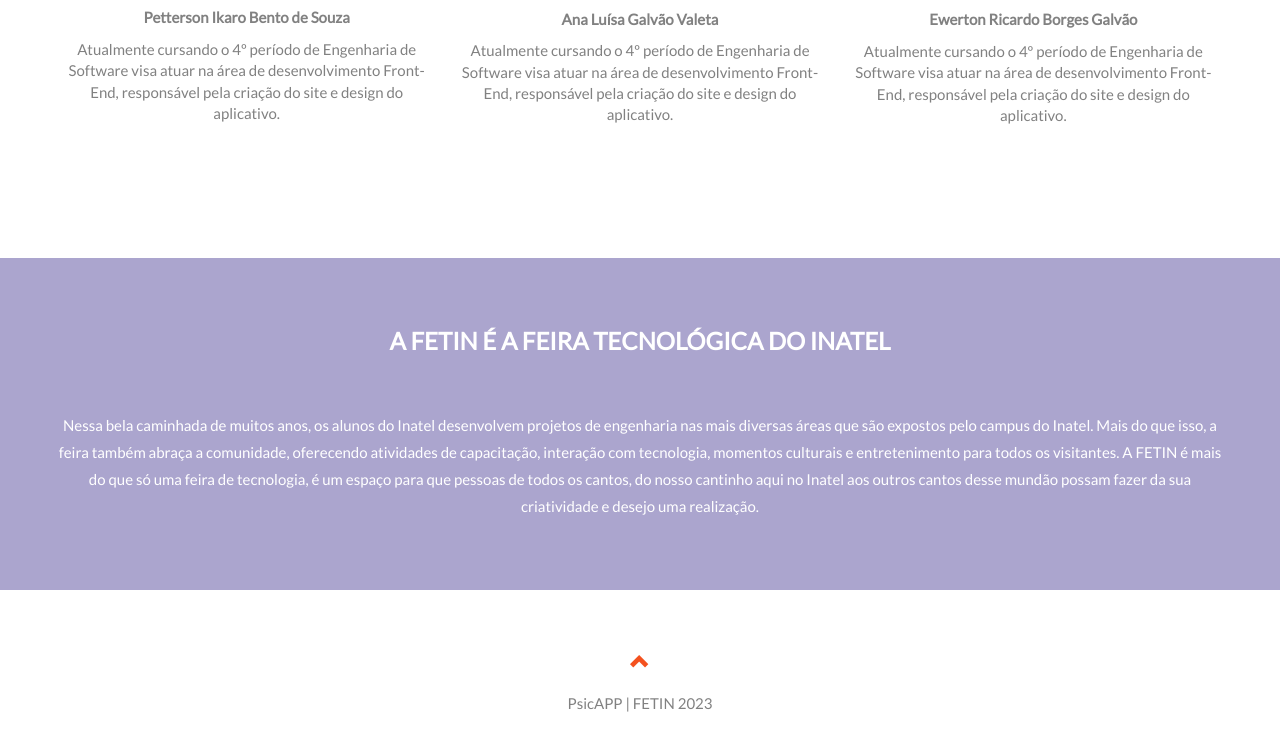
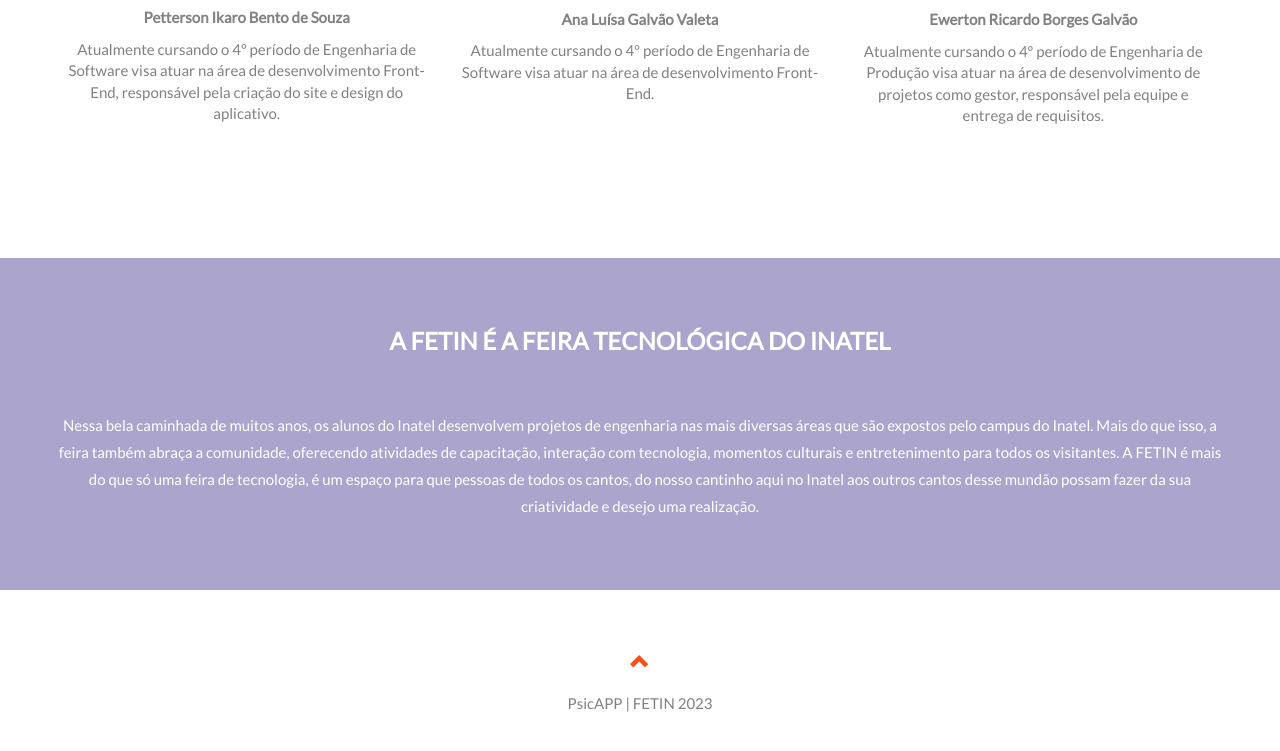
Before and after one commit to anagvaleta/psicapp, a plain HTML site: page index.html in a window 1280 px wide. Shown: the part 1340-2091 px from the top of the page. Drawn offline with nearby package versions, Linux system fonts and the light colour scheme.

Commit message:
Update index.html

```diff
--- a/index.html
+++ b/index.html
@@ -260,14 +260,14 @@
       <div class="thumbnail">
         <img src="nana.jpg" alt="Nana" width="400" height="300">
         <p><strong>Ana Luísa Galvão Valeta</strong></p>
-        <p>Atualmente cursando o 4º período de Engenharia de Software visa atuar na área de desenvolvimento Front-End, responsável pela criação do site e design do aplicativo.</p>
+        <p>Atualmente cursando o 4º período de Engenharia de Software visa atuar na área de desenvolvimento Front-End.</p>
       </div>
     </div>
     <div class="col-sm-4">
       <div class="thumbnail">
         <img src="ewerton.jpg" alt="Ewerton" width="400" height="300">
         <p><strong>Ewerton Ricardo Borges Galvão</strong></p>
-        <p>Atualmente cursando o 4º período de Engenharia de Software visa atuar na área de desenvolvimento Front-End, responsável pela criação do site e design do aplicativo.</p>
+        <p>Atualmente cursando o 4º período de Engenharia de Produção visa atuar na área de desenvolvimento de projetos como gestor, responsável pela equipe e entrega de requisitos.</p>
       </div>
     </div>
   </div><br>
```
